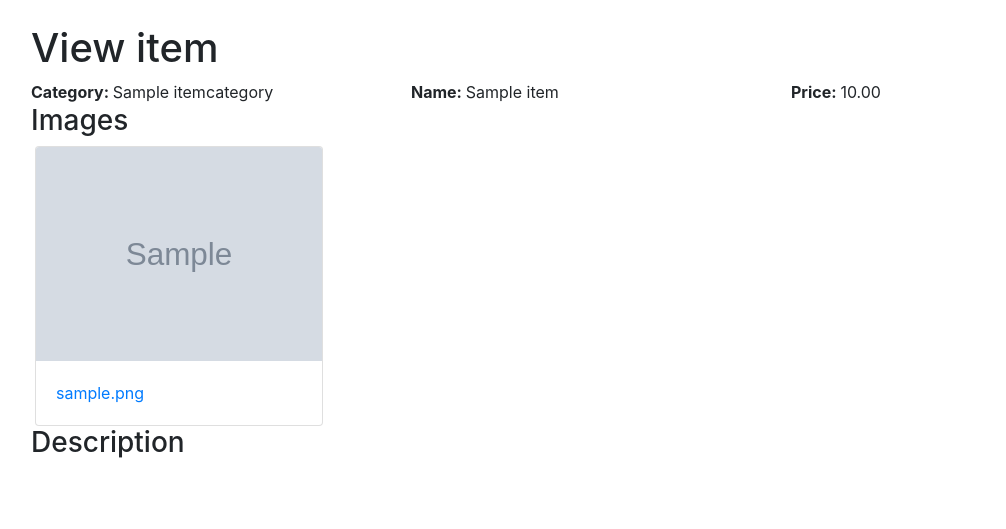
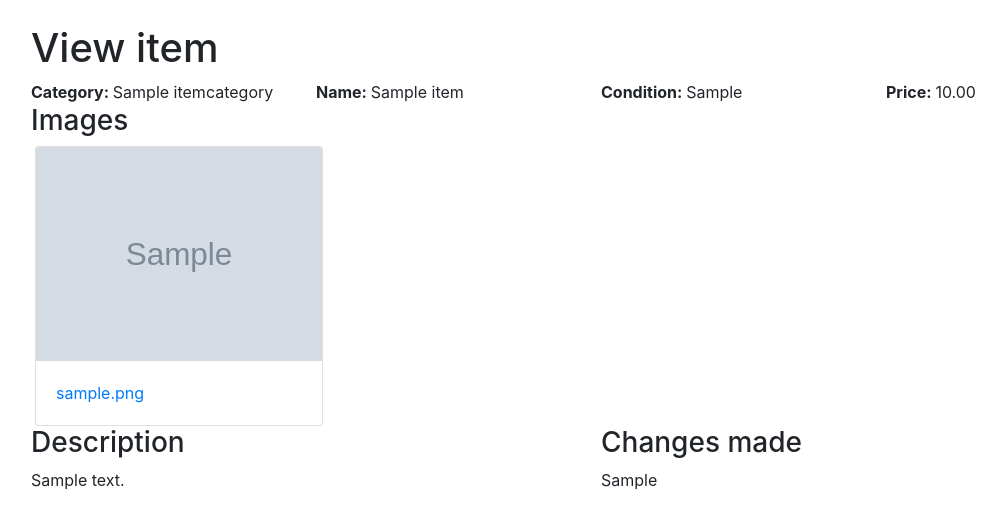
Before and after one commit to We-Will-Fix-Your-PC/wewillfixyourpc_cls, a Django app: page /sale/item/1/ in a window 1280 px wide. Shown: the part 56-585 px from the top of the page, without its empty margins (54-1060 px from the left). Run offline with Django 3.2, Linux system fonts and the light colour scheme; a user stored in the database is signed in; tables that the repository leaves empty hold one stand-in row (values such as "Sample post"); grey boxes marked "Sample" are stand-in pictures; some libraries are stand-ins or nearby versions.

Commit message:
condition and changes made fields

```diff
--- a/sale/forms.py
+++ b/sale/forms.py
@@ -7,7 +7,7 @@ class ItemForm(forms.ModelForm):
     class Meta:
         model = models.Item
         fields = [
-            'category', 'name', 'price', 'description'
+            'category', 'name', 'price', 'description', 'condition', 'changes_made'
         ]
         widgets = {
             'description': RichTextUploadingFormField(required=False)
--- a/sale/models.py
+++ b/sale/models.py
@@ -15,8 +15,10 @@ class ItemCategory(models.Model):
 class Item(models.Model):
     category = models.ForeignKey(ItemCategory, related_name='items', on_delete=models.CASCADE)
     name = models.CharField(max_length=255, blank=False)
+    condition = models.CharField(max_length=255, blank=False)
     price = models.DecimalField(decimal_places=2, max_digits=10, blank=False)
     description = RichTextUploadingField(blank=True, null=True)
+    changes_made = RichTextUploadingField(blank=True, null=True)
 
     def __str__(self):
         return self.name
--- a/sale/templates/sale/item.html
+++ b/sale/templates/sale/item.html
@@ -9,6 +9,9 @@
             </div>
             <div class="col">
                 <b>Name: </b> {{ item.name }}
+            </div>
+            <div class="col">
+                <b>Condition: </b> {{ item.condition }}
             </div>
             <div class="col">
                 <b>Price: </b> {{ item.price }}
@@ -34,7 +37,11 @@
         <div class="row">
             <div class="col">
                 <h3>Description</h3>
-                {{ job.description }}
+                {{ item.description }}
+            </div>
+            <div class="col">
+                <h3>Changes made</h3>
+                {{ item.changes_made }}
             </div>
         </div>
 {% endblock %}
--- a/sale/templates/sale/items.html
+++ b/sale/templates/sale/items.html
@@ -13,6 +13,7 @@
             <tr>
                 <th>Category</th>
                 <th>Name</th>
+                <th>Condition</th>
                 <th>Price</th>
                 <th></th>
             </tr>
@@ -22,6 +23,7 @@
                 <tr>
                     <td>{{ item.category.name }}</td>
                     <td>{{ item.name }}</td>
+                    <td>{{ item.condition }}</td>
                     <td>{{ item.price }}</td>
                     <td>
                         <div class="btn-group">
```
Also changed, not shown: sale/templates/sale/item_form.html (+11 -0 lines), sale/migrations/0003_auto_20200118_1516.py (added).
